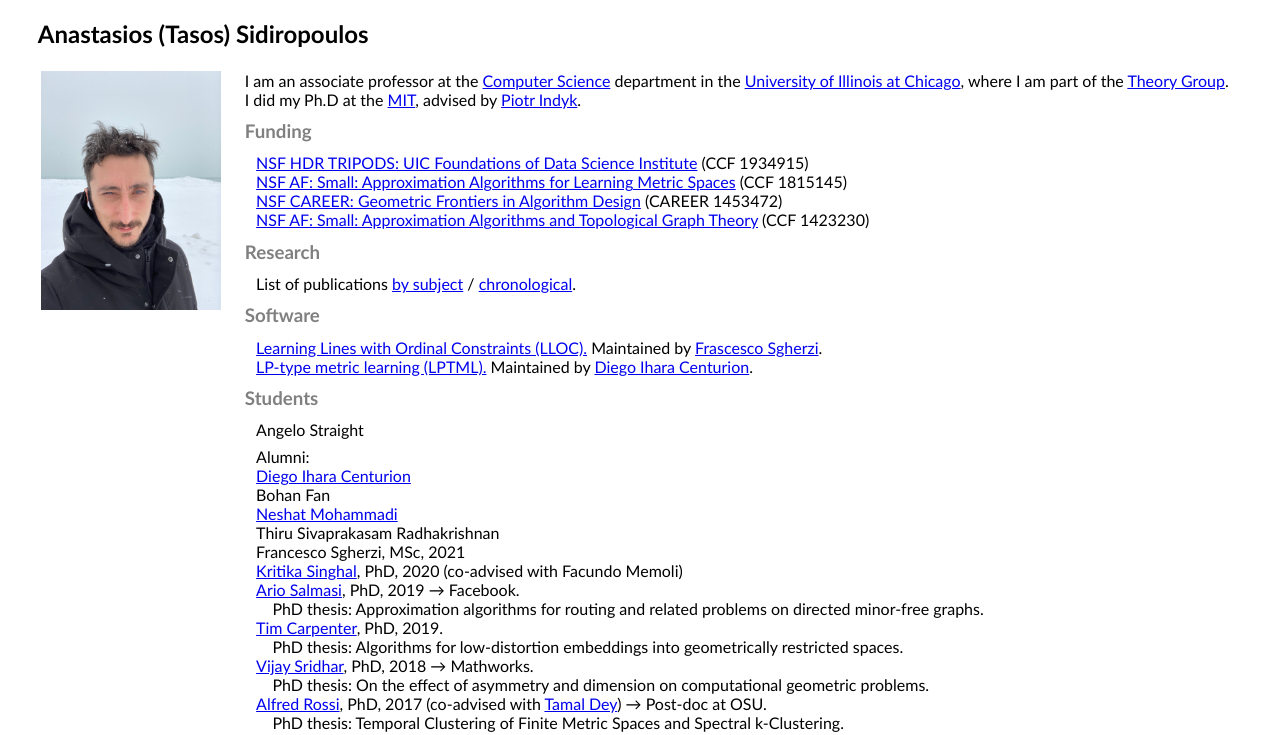
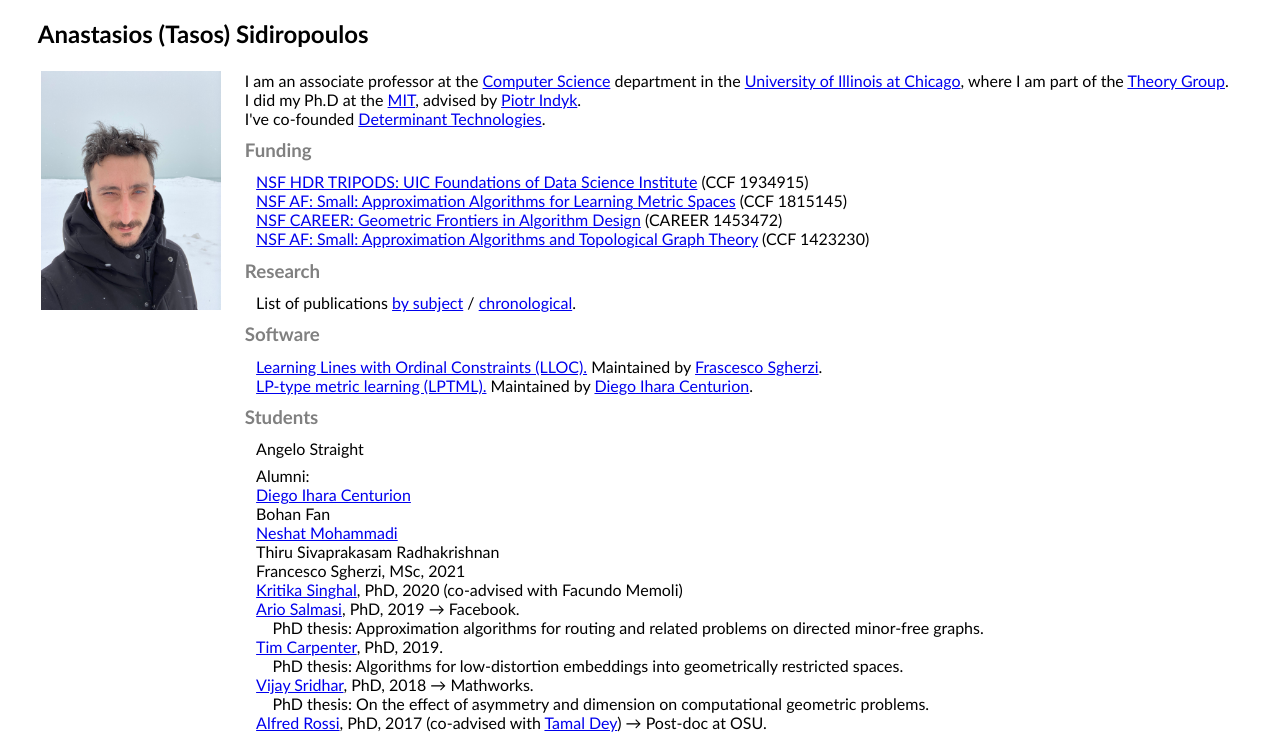
Before and after one commit to sidiropo/sidiropo.github.io, a plain HTML site: page index.html in a window 1280 px wide. Shown: the top 735 px of the page. Drawn offline with Linux system fonts and the light colour scheme.

Commit message:
Add co-founding information to index.html
Added a new line about co-founding Determinant Technologies.

```diff
--- a/index.html
+++ b/index.html
@@ -21,6 +21,8 @@ I did my Ph.D at the
 <a href="http://web.mit.edu">MIT</a>,
 advised by
 <a href="http://theory.csail.mit.edu/~indyk">Piotr Indyk</a>.
+<br>
+I've co-founded <a href="https://gradyai.com/">Determinant Technologies</a>.
 
 <h3>Funding</h3>
 <p>
```
